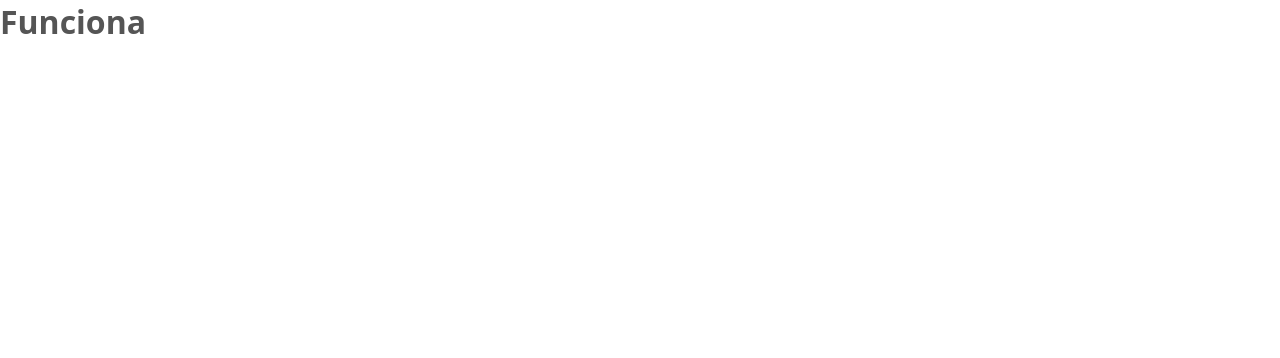
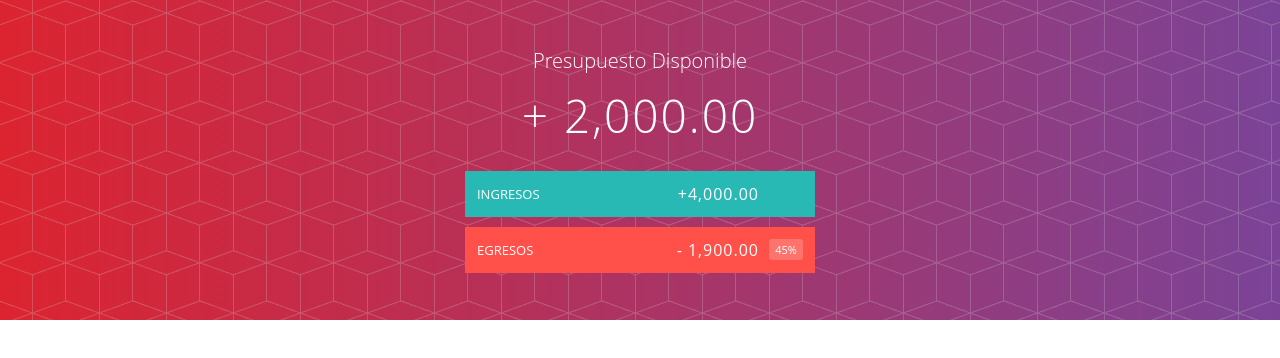
Before and after one commit to hennyfeliz/presupuestos-app, a React (Create React App) app in the folder FRONTEND-REACT/presupuesto-design-react/: page / in a window 1280 px wide. Shown: the top 358 px of the page. Built offline with nearby package versions, Linux system fonts and the light colour scheme.

Commit message:
adding header

```diff
--- a/FRONTEND-REACT/presupuesto-design-react/src/App.js
+++ b/FRONTEND-REACT/presupuesto-design-react/src/App.js
@@ -1,9 +1,10 @@
+import Header from './components/Header';
 import './Styles/App.css';
 
 function App() {
   return (
     <div className="App">
-      <h1>Funciona</h1>
+      <Header />
     </div>
   );
 }
--- /dev/null
+++ b/FRONTEND-REACT/presupuesto-design-react/src/components/Header.jsx
@@ -0,0 +1,34 @@
+const Header = () => {
+  return (
+    <div class="cabecero">
+      <div class="presupuesto">
+        <div class="presupuesto_titulo">Presupuesto Disponible</div>
+        <div class="presupuesto_valor" id="presupuesto">
+          + 2,000.00
+        </div>
+        <div class="presupuesto_ingreso limpiarEstilos">
+          <div class="presupuesto_ingreso--texto">Ingresos</div>
+          <div class="derecha">
+            <div class="presupuesto_ingreso--valor" id="ingresos">
+              +4,000.00
+            </div>
+            <div class="presupuesto_ingreso--porcentaje">&nbsp;</div>
+          </div>
+        </div>
+        <div class="presupuesto_egreso limpiarEstilos">
+          <div class="presupuesto_egreso--texto">Egresos</div>
+          <div class="derecha limpiarEstilos">
+            <div class="presupuesto_egreso--valor" id="egresos">
+              - 1,900.00
+            </div>
+            <div class="presupuesto_egreso--porcentaje" id="porcentaje">
+              45%
+            </div>
+          </div>
+        </div>
+      </div>
+    </div>
+  );
+};
+
+export default Header;
```
